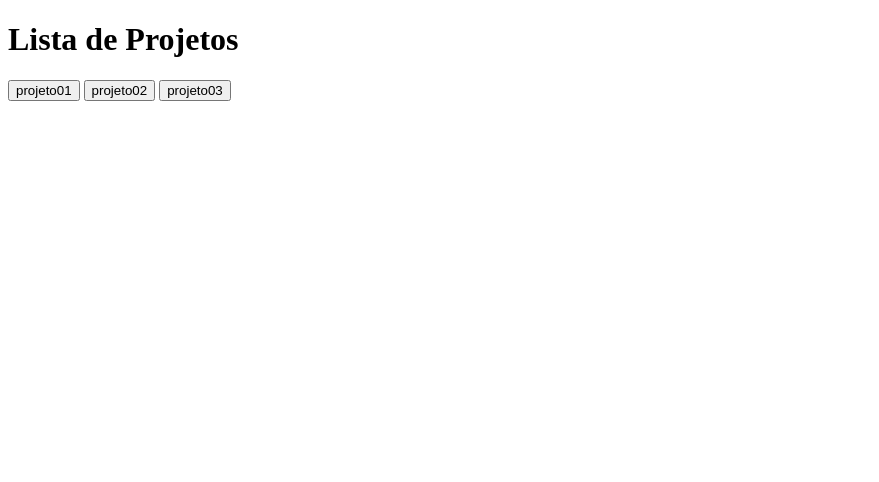
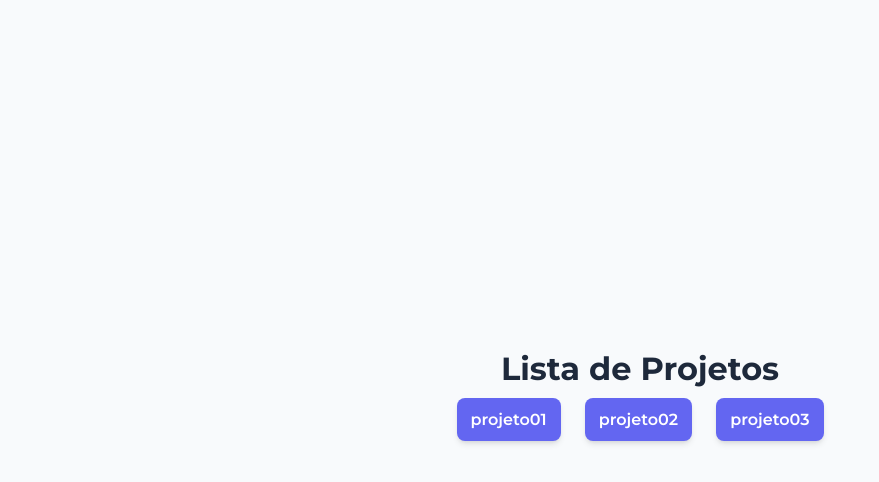
Before and after one commit to GiovannaCarraro/ar-cop-rep, a website: page index.html in a window 1280 px wide. Shown: the whole page, without its empty margins (0-879 px from the left). Drawn offline with Linux system fonts and the light colour scheme.

Commit message:
fazendo o css

```diff
--- a/css/global.css
+++ b/css/global.css
@@ -8,3 +8,48 @@
     --radius: 8px;
     --font-main: "Montserrat", sans-serif;
 }
+
+*{
+    margin: 0;
+    padding: 0;
+    box-sizing: border-box;
+    font-family: inherit;
+}
+
+body{
+    font-family: var(--font-main);
+    background-color: var(--bg-color);
+    color: var(--text-color);
+    display: flex;
+    flex-direction: column;
+    align-items: center;
+    justify-content: center;
+    min-height: 100vh;
+    text-align: center;
+}
+
+.project_header h1{
+    font-size: 2.5rem;
+    margin-bottom: 2rem;
+    color: var(--primary-color);
+}
+
+.project__button-group input[type="button"], button{
+    background-color: var(--primary-color);
+    color: var(--white);
+    border: none;
+    padding: 12px 14px;
+    margin: 10px;
+    font-size: 1rem;
+    font-weight: 600;
+    border-radius: var(--radius);
+    cursor: pointer;
+    box-shadow: var(--shadow);
+    transition: all 0.3s ease;
+}
+
+.project__button-group input[type="button"]:hover, button:hover{
+    background-color: var(--primary-color);
+    transform: translateY(-2px);
+    box-shadow: 0 10px 15px -3px rgb(0, 0, 0 / 0.1);
+}
--- a/js/main.js
+++ b/js/main.js
@@ -18,9 +18,9 @@ btnP3.addEventListener('click', function(){
 
 
 
-// Arrow Function
-const uva = () => 'Sou uma fruta';
+// // Arrow Function
+// const uva = () => 'Sou uma fruta';
 
-function uva(){
-    return 'Sou uma fruta'
-}
+// function uva(){
+//     return 'Sou uma fruta'
+// }
```
Also changed, not shown: js/navegacao.js (+15 -0 lines).
